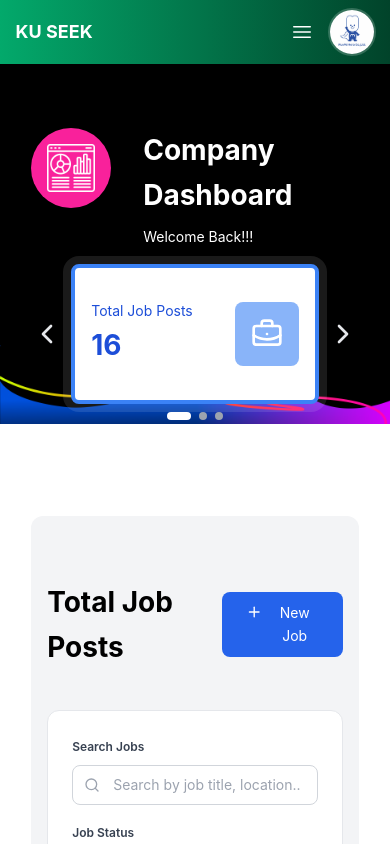
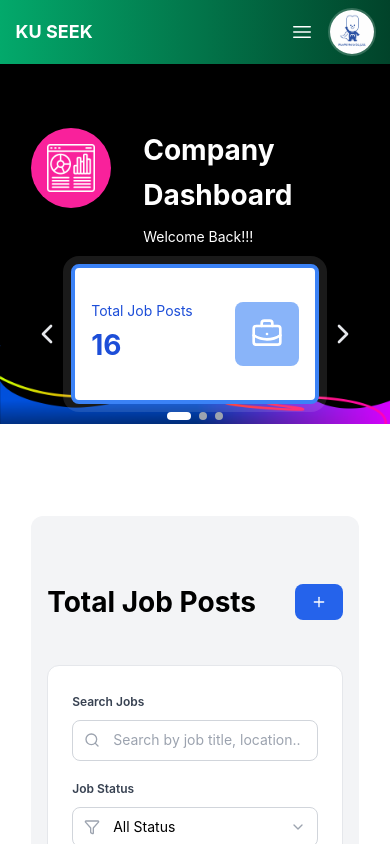
Before and after one commit to KU-jobapp-guys/KU-Seek, a Vue app in the folder frontend/: page /company/dashboard in a window 390 px wide. Shown: the top 844 px of the page. Built offline with nearby package versions, Linux system fonts and the light colour scheme.

Commit message:
update create job button to be more responsive

```diff
--- a/frontend/src/views/dashboard/CompanyDashboardView.vue
+++ b/frontend/src/views/dashboard/CompanyDashboardView.vue
@@ -80,11 +80,11 @@ onMounted(() => {
         <div class="flex items-center justify-between mb-2">
           <h2 class="text-black text-4xl font-bold">Total Job Posts</h2>
           <button
-            class="flex px-6 py-2.5 bg-blue-600 hover:bg-blue-700 text-white rounded-lg gap-2"
+            class="flex items-center px-4 md:px-6 py-2.5 bg-blue-600 hover:bg-blue-700 text-white rounded-lg gap-2"
           >
-            <Plus class="h-5 w-5" />
+            <Plus class="w-4 h-4 md:h-5 md:w-5" />
             <span class="hidden md:inline">Create New Job Post</span>
-            <span class="md:hidden">New Job</span>
+            <span class="hidden sm:inline md:hidden">New Job</span>
           </button>
         </div>
 
```
